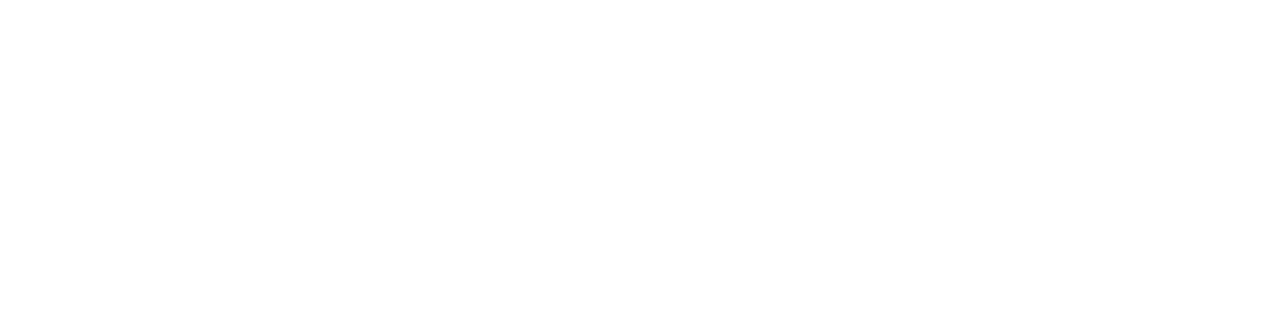
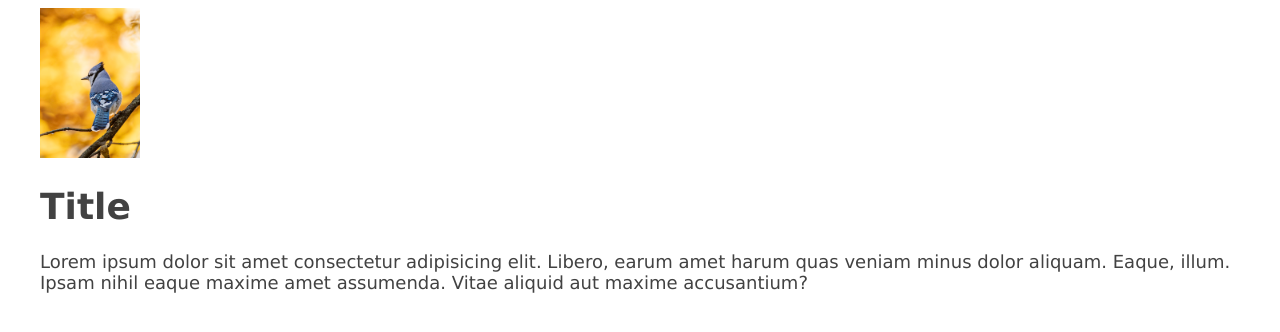
Before and after one commit to GaliyaZ/rsschool-cv, a plain HTML site: page index.html in a window 1280 px wide. Drawn offline with Linux system fonts and the light colour scheme.

Commit message:
feat: add index and style content

```diff
--- a/index.html
+++ b/index.html
@@ -4,9 +4,19 @@
   <meta charset="UTF-8">
   <meta http-equiv="X-UA-Compatible" content="IE=edge">
   <meta name="viewport" content="width=device-width, initial-scale=1.0">
-  <title>Document</title>
+  <title>Page</title>
+  <link rel="stylesheet" href="./style.css">
 </head>
 <body>
+  <div class="container">
+    <div class="content"></div>
+      <img src="./img/bird.jpg">
+      <div class="content__text">
+        <h1>Title</h1>
+        <p>Lorem ipsum dolor sit amet consectetur adipisicing elit. Libero, earum amet harum quas veniam minus dolor aliquam. Eaque, illum. Ipsam nihil eaque maxime amet assumenda. Vitae aliquid aut maxime accusantium?</p>
+      </div>
+    </div>
+  </div>
 
 </body>
 </html>
--- a/style.css
+++ b/style.css
@@ -0,0 +1,15 @@
+body {
+  font-family: Verdana, sans-serif;
+  font-size: 18px;
+  color: rgb(66, 66, 66);
+}
+
+img {
+  width: 100px;
+  height: auto;
+}
+
+.container {
+  width: 1200px;
+  margin: 0 auto;
+}
```
Also changed, not shown: img/bird.jpg (added).
